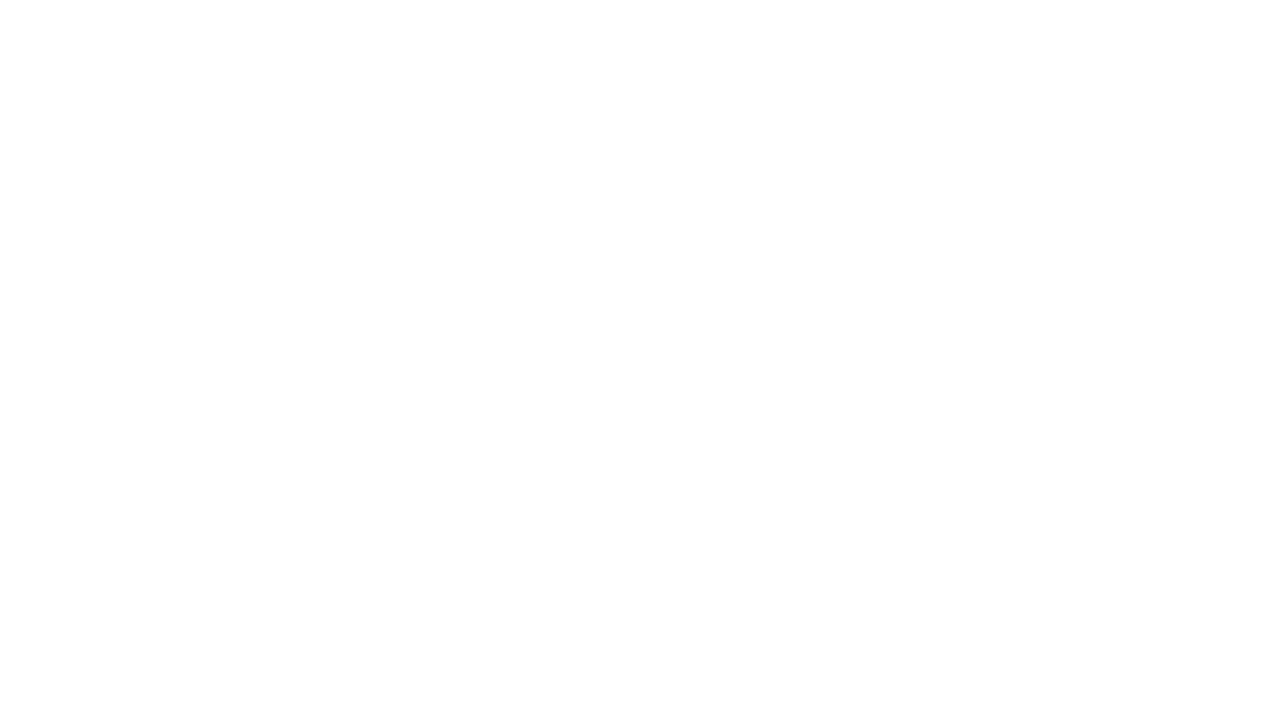
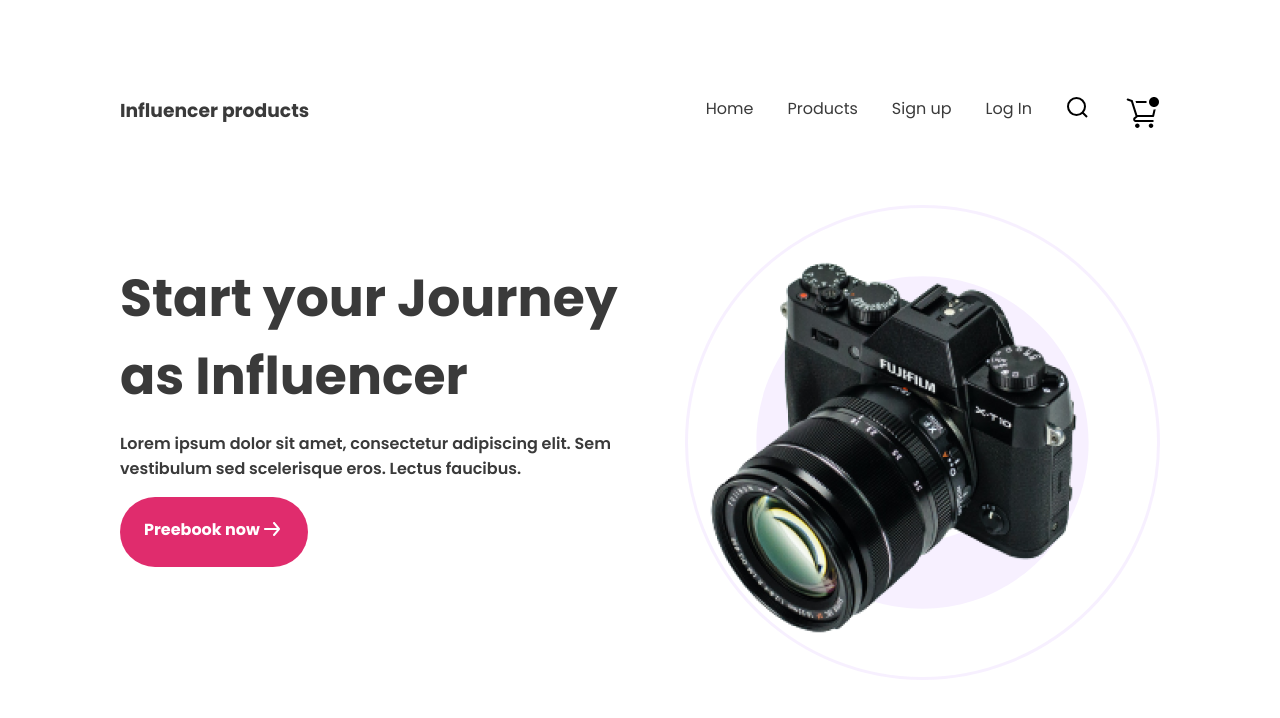
Before and after one commit to mariyasf/influencer-gears, a plain HTML site: page index.html in a window 1280 px wide. Drawn offline with Linux system fonts and the light colour scheme.

Commit message:
add header section

```diff
--- a/index.html
+++ b/index.html
@@ -4,8 +4,69 @@
         <meta charset="UTF-8">
         <meta name="viewport" content="width=device-width, initial-scale=1.0">
         <title>Influencer Gears</title>
+        <link rel="stylesheet" href="style/style.css">
     </head>
     <body>
+        <header>
+            <nav class="primary-title-color Poppins">
+                <h3>Influencer products</h3>
+                <ul>
+                    <li>Home</li>
+                    <li>Products</li>
+                    <li>Sign up</li>
+                    <li>Log In</li>
+                    <li><svg xmlns="http://www.w3.org/2000/svg" width="24"
+                            height="24" viewBox="0 0 24 24" fill="none">
+                            <path
+                                d="M21 21L16.514 16.506L21 21ZM19 10.5C19 12.7543 18.1045 14.9163 16.5104 16.5104C14.9163 18.1045 12.7543 19 10.5 19C8.24566 19 6.08365 18.1045 4.48959 16.5104C2.89553 14.9163 2 12.7543 2 10.5C2 8.24566 2.89553 6.08365 4.48959 4.48959C6.08365 2.89553 8.24566 2 10.5 2C12.7543 2 14.9163 2.89553 16.5104 4.48959C18.1045 6.08365 19 8.24566 19 10.5V10.5Z"
+                                stroke="black" stroke-width="2"
+                                stroke-linecap="round" />
+                        </svg></li>
+                    <li><svg xmlns="http://www.w3.org/2000/svg" width="36"
+                            height="36" viewBox="0 0 36 36" fill="none">
+                            <path
+                                d="M13.3301 32C14.5727 32 15.5801 30.9926 15.5801 29.75C15.5801 28.5074 14.5727 27.5 13.3301 27.5C12.0874 27.5 11.0801 28.5074 11.0801 29.75C11.0801 30.9926 12.0874 32 13.3301 32Z"
+                                fill="black" />
+                            <path
+                                d="M27 32C28.2426 32 29.25 30.9926 29.25 29.75C29.25 28.5074 28.2426 27.5 27 27.5C25.7574 27.5 24.75 28.5074 24.75 29.75C24.75 30.9926 25.7574 32 27 32Z"
+                                fill="black" />
+                            <path
+                                d="M22.5702 7C22.5247 6.66859 22.5013 6.33452 22.5002 6C22.5013 5.66548 22.5247 5.33141 22.5702 5H11.4902L12.1402 7H22.5702Z"
+                                fill="black" />
+                            <path
+                                d="M30 13.5H29.58L28.33 19H13.33L8.75999 4.52999C8.71056 4.37645 8.62472 4.23714 8.50979 4.12396C8.39487 4.01077 8.25427 3.92707 8.09999 3.87999L3.99999 2.61999C3.87392 2.58125 3.74145 2.56772 3.61016 2.58017C3.47886 2.59262 3.3513 2.63082 3.23476 2.69257C2.9994 2.81728 2.82323 3.03038 2.74499 3.28499C2.66675 3.53959 2.69286 3.81486 2.81757 4.05021C2.94228 4.28557 3.15538 4.46175 3.40999 4.53999L6.99999 5.63999L11.59 20.14L9.94999 21.48L9.81999 21.61C9.41432 22.0775 9.18439 22.6718 9.16979 23.2906C9.15518 23.9094 9.35683 24.5139 9.73999 25C10.0125 25.3314 10.3589 25.5945 10.7513 25.7682C11.1438 25.9418 11.5714 26.0212 12 26H28.69C28.9552 26 29.2096 25.8946 29.3971 25.7071C29.5846 25.5196 29.69 25.2652 29.69 25C29.69 24.7348 29.5846 24.4804 29.3971 24.2929C29.2096 24.1053 28.9552 24 28.69 24H11.84C11.7248 23.9961 11.6126 23.9625 11.5142 23.9025C11.4159 23.8426 11.3346 23.7583 11.2783 23.6577C11.222 23.5572 11.1926 23.4439 11.1929 23.3286C11.1932 23.2134 11.2232 23.1002 11.28 23L13.69 21H29.13C29.3611 21.0056 29.5871 20.931 29.7695 20.7888C29.9518 20.6466 30.0792 20.4456 30.13 20.22L31.7 13.31C31.1424 13.4379 30.572 13.5016 30 13.5Z"
+                                fill="black" />
+                            <path
+                                d="M30 11C32.7614 11 35 8.76142 35 6C35 3.23858 32.7614 1 30 1C27.2386 1 25 3.23858 25 6C25 8.76142 27.2386 11 30 11Z"
+                                fill="black" />
+                        </svg></li>
+                </ul>
+            </nav>
 
+            <section class="header-container Poppins">
+                <div class="header-content">
+                    <h2 class="primary-title-color">Start your Journey
+                        as
+                        Influencer</h2>
+                    <p class="primary-title-color">Lorem ipsum dolor sit amet,
+                        consectetur adipiscing elit.
+                        Sem vestibulum sed scelerisque eros. Lectus
+                        faucibus.</p>
+                    <button class="primary-btn">
+                        Preebook now
+                        <svg xmlns="http://www.w3.org/2000/svg" width="24"
+                            height="24" viewBox="0 0 24 24" fill="none">
+                            <path
+                                d="M5 13H16.86L13.23 17.36C13.146 17.4611 13.0826 17.5778 13.0437 17.7034C13.0047 17.829 12.9909 17.961 13.003 18.0919C13.0274 18.3564 13.1558 18.6003 13.36 18.77C13.5642 18.9397 13.8275 19.0214 14.0919 18.997C14.3563 18.9726 14.6003 18.8442 14.77 18.64L19.77 12.64C19.8036 12.5923 19.8337 12.5421 19.86 12.49C19.86 12.44 19.91 12.41 19.93 12.36C19.9753 12.2453 19.9991 12.1233 20 12C19.9991 11.8767 19.9753 11.7547 19.93 11.64C19.93 11.59 19.88 11.56 19.86 11.51C19.8337 11.4579 19.8036 11.4077 19.77 11.36L14.77 5.36C14.676 5.24712 14.5582 5.15634 14.4252 5.09412C14.2921 5.0319 14.1469 4.99976 14 5C13.7663 4.99955 13.5399 5.08092 13.36 5.23C13.2587 5.31395 13.175 5.41705 13.1137 5.5334C13.0523 5.64975 13.0145 5.77705 13.0025 5.90803C12.9904 6.03901 13.0043 6.17108 13.0433 6.29668C13.0824 6.42229 13.1458 6.53895 13.23 6.64L16.86 11H5C4.73478 11 4.48043 11.1054 4.29289 11.2929C4.10536 11.4804 4 11.7348 4 12C4 12.2652 4.10536 12.5196 4.29289 12.7071C4.48043 12.8946 4.73478 13 5 13Z"
+                                fill="white" />
+                        </svg>
+                    </button>
+                </div>
+                <div class="banner-img">
+                    <img src="images/main-camera.png" alt>
+                </div>
+            </section>
+
+        </header>
     </body>
 </html>
--- a/style/style.css
+++ b/style/style.css
@@ -0,0 +1,177 @@
+@import url('https://fonts.googleapis.com/css2?family=Inter:wght@300;400;500;600;700;800&family=Manrope:wght@300;400;500;600;700;800&family=Poppins:wght@300;400;500;600;700;800&display=swap');
+
+* {
+    margin: 0;
+    padding: 0;
+
+}
+
+.inter {
+    font-family: 'Inter', sans-serif;
+}
+
+.Manrope {
+    font-family: 'Manrope', sans-serif;
+}
+
+.Poppins {
+    font-family: 'Poppins', sans-serif;
+}
+
+.primary-title-color {
+    color: #3A3A3A;
+}
+
+.primary-btn {
+    padding: 10px 24px;
+    border: none;
+    cursor: pointer;
+    background: #E02C6D;
+    color: #FFF;
+    font-family: Poppins;
+    font-size: 1rem;
+    font-weight: 700;
+}
+
+.primary-btn:hover {
+    background-color: rgb(0, 7, 7);
+}
+
+/* Header Part */
+header {
+    margin: 96px 120px;
+}
+
+nav {
+    display: flex;
+    justify-content: space-between;
+}
+
+nav>ul {
+    display: flex;
+    justify-content: space-between;
+    list-style: none;
+    gap: 34px;
+}
+
+.header-container {
+    background-image: url('../images/Circle_design.svg');
+    background-repeat: no-repeat;
+    background-position: right bottom;
+    display: flex;
+    justify-content: space-between;
+    padding-top: 120px;
+    gap: 50px;
+    position: relative;
+}
+
+.header-content * {
+    margin-bottom: 16px;
+}
+
+.header-content h2 {
+    font-size: 3.25rem;
+    font-weight: 700;
+}
+
+.header-content p {
+    font-size: 1rem;
+    font-weight: 600;
+    width: 505px;
+}
+
+.header-content button {
+    padding-top: 20px;
+
+    display: inline-flex;
+    border-radius: 41px;
+    background: #E02C6D;
+}
+
+.banner-img {
+    /* background-color: aqua; */
+    position: relative;
+    bottom: 20px;
+    right: 40px;
+
+}
+
+/* Responsive */
+/* Mobile device */
+@media screen and (max-width: 576px) {
+    header {
+        margin: 96px 20px;
+    }
+
+    nav {
+        flex-direction: column;
+        padding-bottom: 20px;
+    }
+
+    nav>h3 {
+        text-align: center;
+    }
+
+    nav>ul {
+        padding: 20px 0;
+        gap: 10px;
+    }
+
+    .header-container {
+        flex-direction: column-reverse;
+        background-position: top;
+        text-align: center;
+    }
+
+    .header-content h2 {
+        font-size: 1.75rem;
+        padding: 0px 10px;
+    }
+
+    .header-content p {
+        padding: 0 40px;
+        width: 321px;
+    }
+
+
+}
+
+/* Medium Devices */
+@media screen and (min-width: 576px) and (max-width: 960px) {
+    header {
+        margin: 96px 30px;
+    }
+
+    nav {
+        flex-direction: column;
+    }
+
+    nav>ul {
+        padding-top: 30px;
+    }
+
+    nav>h3 {
+        text-align: center;
+    }
+
+    .header-container {
+        margin-top: 20px;
+        flex-direction: column-reverse;
+        background-position: top center;
+        text-align: center;
+    }
+
+    .header-content p {
+        margin: 0px auto;
+        padding-bottom: 16px;
+    }
+
+    .banner-img {
+        position: relative;
+        bottom: 80px;
+        left: 0;
+    }
+
+
+
+}
```
Also changed, not shown: images/Circle_design.svg (renamed from images/Circle design.svg).
